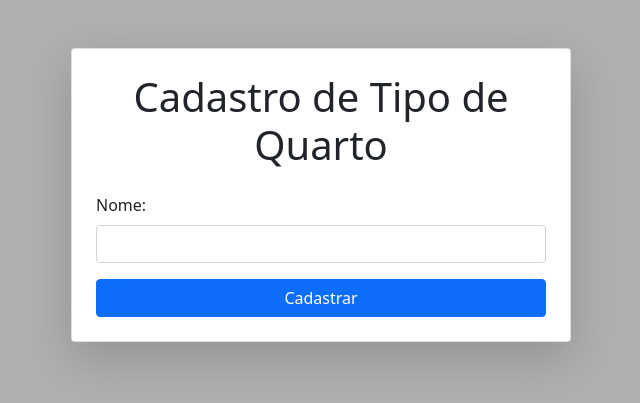
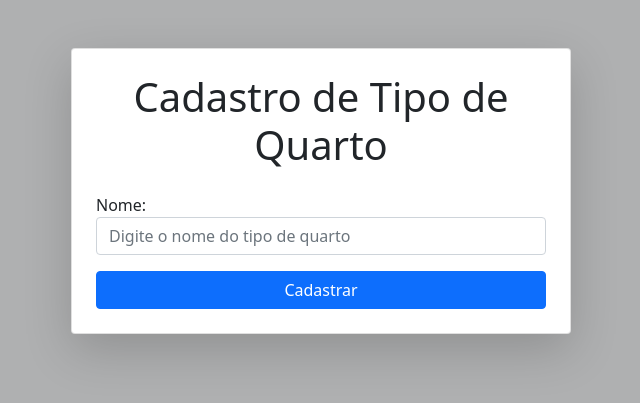
Before and after one commit to rodrigotmo/fullstack1-hotel-manager, a Django app: page /quartos/tipos/cadastro in a window 1280 px wide. Shown: the part 72-475 px from the top of the page, without its empty margins (319-959 px from the left). Run offline with Django 5.2, Linux system fonts and the light colour scheme; a user stored in the database is signed in; some libraries are stand-ins or nearby versions.

Commit message:
Adicionando django forms no cadastro de tipo de quarto

```diff
--- /dev/null
+++ b/quartos/forms.py
@@ -0,0 +1,18 @@
+# forms.py
+from django import forms
+from .models import TipoQuarto, Quarto
+
+class TipoQuartoForm(forms.ModelForm):
+    class Meta:
+        model = TipoQuarto
+        fields = ['nome_tipo_quarto']
+        labels = {
+            'nome_tipo_quarto': 'Nome',
+        }
+        widgets = {
+            'nome_tipo_quarto': forms.TextInput(attrs={
+                'class': 'form-control',
+                'placeholder': 'Digite o nome do tipo de quarto',
+                'required': True
+            }),
+        }
--- a/quartos/templates/tipo/cadastro.html
+++ b/quartos/templates/tipo/cadastro.html
@@ -3,23 +3,24 @@
 {% block content %}
 <div class="container mt-5">
     <div class="card shadow-lg p-4" style="max-width: 500px; width: 100%; margin: 0 auto;">
-
-        <form action="{% if tipo_quarto %}{% url 'editar_tipo_quarto' tipo_quarto.id %}{% else %}{% url 'cadastrar_tipo_quarto' %}{% endif %}" method="post">
+        <form method="post" action="{% if tipo_quarto %}{% url 'editar_tipo_quarto' tipo_quarto.id %}{% else %}{% url 'cadastrar_tipo_quarto' %}{% endif %}">
             {% csrf_token %}
             <h1 class="text-center mb-4">
                 {% if tipo_quarto %}Edição de Tipo de Quarto{% else %}Cadastro de Tipo de Quarto{% endif %}
             </h1>
 
+            {{ form.non_field_errors }}
+
             <div class="mb-3">
-                <label for="nome" class="form-label">Nome:</label>
-                <input type="text" id="nome" name="nome" class="form-control" value="{% if tipo_quarto %}{{ tipo_quarto.nome_tipo_quarto }}{% endif %}" required>
+                {{ form.nome_tipo_quarto.label_tag }}
+                {{ form.nome_tipo_quarto }}
+                {{ form.nome_tipo_quarto.errors }}
             </div>
 
             <div class="d-grid gap-2">
                 <input type="submit" class="btn btn-primary" value="{% if tipo_quarto %}Salvar Alterações{% else %}Cadastrar{% endif %}">
             </div>
         </form>
-
     </div>
 </div>
 {% endblock content %}
--- a/quartos/views.py
+++ b/quartos/views.py
@@ -4,6 +4,7 @@ from quartos.models import Quarto, TipoQuarto, StatusQuarto
 from django.contrib.auth import authenticate, login as auth_login, logout as auth_logout
 from django.contrib import messages
 from django.db.models import Q
+from .forms import TipoQuartoForm
 
 # Create your views here.
 
@@ -132,51 +133,44 @@ def tipos_quarto(request):
         return redirect('home')
 
 def cadastrar_tipo_quarto(request):
-    if not request.user.is_authenticated and request.user.is_staff:
+    if not request.user.is_authenticated or not request.user.is_staff:
         messages.error(request, 'Você precisa estar logado com um usuário administrador para acessar esta página.')
         return redirect('home')
-    if request.method == 'GET':
-        return render(request, 'tipo/cadastro.html', {'tipo_quarto': None})
-    elif request.method == 'POST':
-        nome = request.POST.get('nome')
 
-        tipo_quarto = TipoQuarto.objects.filter(nome_tipo_quarto=nome).first()
-        if tipo_quarto:
-            messages.error(request, 'Tipo Quarto já cadastrado')
+    if request.method == 'POST':
+        form = TipoQuartoForm(request.POST)
+        if form.is_valid():
+            nome = form.cleaned_data['nome_tipo_quarto']
+            if TipoQuarto.objects.filter(nome_tipo_quarto=nome).exists():
+                messages.error(request, 'Tipo de Quarto já cadastrado.')
+                return redirect('tipos_quarto')
+            form.save()
+            messages.success(request, 'Tipo de Quarto cadastrado com sucesso.')
             return redirect('tipos_quarto')
-        elif nome:
-                tipo_quarto = TipoQuarto.objects.create(
-                   nome_tipo_quarto=nome,
-                )
-                tipo_quarto.save()
-                messages.success(request, 'Tipo Quarto cadastrado com sucesso.')
-                return redirect('tipos_quarto')
-        else:
-            messages.error(request, 'Nome é obrigatório!')
-            return redirect('tipos_quarto')
+    else:
+        form = TipoQuartoForm()
+
+    return render(request, 'tipo/cadastro.html', {'form': form, 'tipo_quarto': None})
+
 
 def editar_tipo_quarto(request, id):
-
-    if not request.user.is_authenticated and request.user.is_staff:
+    if not request.user.is_authenticated or not request.user.is_staff:
         messages.error(request, 'Você precisa estar logado com um usuário administrador para acessar esta página.')
         return redirect('home')
 
     tipo_quarto = get_object_or_404(TipoQuarto, Q(id=id) & ~Q(nome_tipo_quarto__in=['Simples', 'Duplo', 'Suite']))
-    if request.method == 'GET':
-        return render(request, 'tipo/cadastro.html', {'tipo_quarto': tipo_quarto})
 
-    elif request.method == 'POST':
-        nome = request.POST.get('nome')
+    if request.method == 'POST':
+        form = TipoQuartoForm(request.POST, instance=tipo_quarto)
+        if form.is_valid():
+            nome = form.cleaned_data['nome_tipo_quarto']
+            if TipoQuarto.objects.exclude(id=tipo_quarto.id).filter(nome_tipo_quarto=nome).exists():
+                messages.error(request, 'Tipo de Quarto já cadastrado.')
+                return redirect('editar_tipo_quarto', id=tipo_quarto.id)
+            form.save()
+            messages.success(request, 'Tipo de Quarto alterado com sucesso.')
+            return redirect('tipos_quarto')
+    else:
+        form = TipoQuartoForm(instance=tipo_quarto)
 
-        outro_tipo_quarto = TipoQuarto.objects.exclude(id=id).filter(nome_tipo_quarto=nome).first()
-        if outro_tipo_quarto:
-            messages.error(request, 'Tipo Quarto já cadastrado')
-            return redirect('editar_tipo_quarto', id=id)
-        elif nome:
-                tipo_quarto.nome_tipo_quarto=nome
-                tipo_quarto.save()
-                messages.success(request, 'Tipo Quarto alterado com sucesso.')
-                return redirect('tipos_quarto')
-        else:
-            messages.error(request, 'Nome é obrigatório!')
-            return redirect('editar_tipo_quarto', id=id)
+    return render(request, 'tipo/cadastro.html', {'form': form, 'tipo_quarto': tipo_quarto})
```
Also changed, not shown: db.sqlite3.
